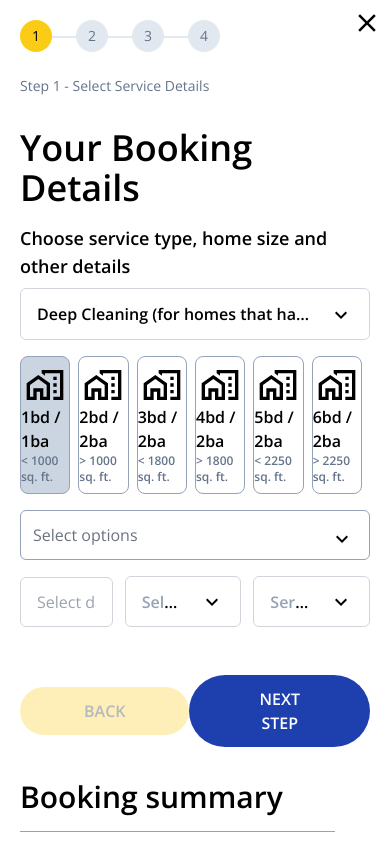
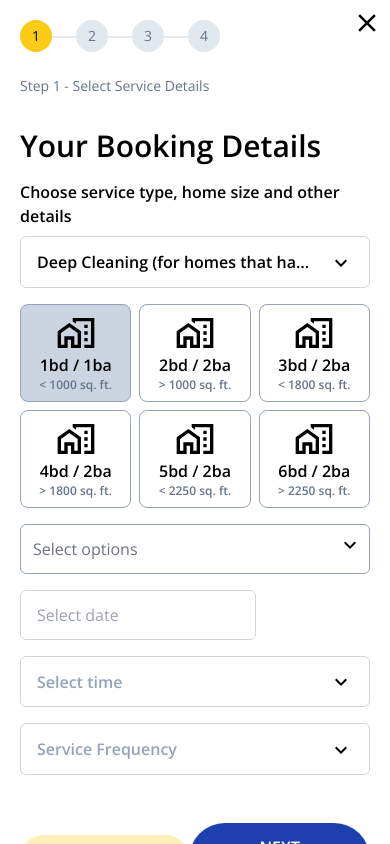
Before and after one commit to amankashyap004/form-traverse, a React (Vite) app: page / in a window 390 px wide. Both pictures are taken after a click on the element "BOOKING CLEANING". Built offline with nearby package versions, Linux system fonts and the light colour scheme.

Commit message:
add media query in service details

```diff
--- a/src/components/BasicBox.jsx
+++ b/src/components/BasicBox.jsx
@@ -8,7 +8,7 @@ const BasicBox = ({ data, isSelected, onClick }) => {
 
    return (
       <div
-         className={`flex justify-center items-center flex-col w-28 py-2 mr-2 rounded-lg border border-slate-400 cursor-pointer ${
+         className={`flex justify-center items-center flex-col w-28 py-2 mr-2 rounded-lg border border-slate-400 cursor-pointer sm:w-full sm:m-0 sm:p-2 ${
             isSelected ? "bg-slate-300" : ""
          }`}
          onClick={handleClick}
--- a/src/components/CustomDropdown.jsx
+++ b/src/components/CustomDropdown.jsx
@@ -35,7 +35,7 @@ const CustomDropdown = ({ options, defaultValue, onChange }) => {
                {options.map((option) => (
                   <div
                      key={option.value}
-                     className="p-2 hover:text-blue-500 cursor-pointer"
+                     className="p-2 hover:text-blue-500 cursor-pointer sm:p-1"
                      onClick={() => handleOptionClick(option)}
                   >
                      {option.label}
--- a/src/components/MultiSelectDropdown.jsx
+++ b/src/components/MultiSelectDropdown.jsx
@@ -56,7 +56,7 @@ const MultiSelectDropdown = ({ options, onChange }) => {
             <div
                className={`transform transition-transform ${
                   dropdownOpen ? "rotate-180" : ""
-               } absolute top-4 right-4`}
+               } absolute top-4 right-4 sm:top-2 sm:right-2`}
             >
                <ExpandMoreIcon />
             </div>
--- a/src/components/stepProgress/serviceDetails/ExtraServiceDetails.jsx
+++ b/src/components/stepProgress/serviceDetails/ExtraServiceDetails.jsx
@@ -31,13 +31,13 @@ const ExtraServiceDetails = () => {
    // }, []);
 
    return (
-      <section className="flex justify-center items-center w-full">
+      <section className="flex justify-center items-center w-full sm:flex-col">
          {/* Select Date */}
-         <div className="mb-4 w-1/3 mr-3">
+         <div className="mb-4 w-1/3 mr-3 sm:w-full sm:mr-0">
             <CustomDatePicker onDateSelect={handleDateSelect} />
          </div>
          {/* Timing */}
-         <div className="mb-4 w-1/3 mr-3">
+         <div className="mb-4 w-1/3 mr-3 sm:w-full sm:mr-0">
             <CustomDropdown
                options={timingData}
                onChange={handleDropdownChangeTiming}
@@ -45,7 +45,7 @@ const ExtraServiceDetails = () => {
             />
          </div>
          {/* Service Frequency */}
-         <div className="mb-4 w-1/3">
+         <div className="mb-4 w-1/3 sm:w-full sm:mr-0">
             <CustomDropdown
                options={serviceFrequencyData}
                onChange={handleDropdownServiceFrequency}
--- a/src/components/stepProgress/serviceDetails/HouseDetails.jsx
+++ b/src/components/stepProgress/serviceDetails/HouseDetails.jsx
@@ -19,7 +19,7 @@ const HouseDetails = () => {
    }, []);
 
    return (
-      <div className="flex justify-start items-center">
+      <div className="flex justify-start items-center sm:grid sm:grid-cols-3 sm:gap-2">
          {dataOfHouseDetails.map((data) => (
             <BasicBox
                key={data.key}
--- a/src/components/stepProgress/serviceDetails/ServiceDetails.jsx
+++ b/src/components/stepProgress/serviceDetails/ServiceDetails.jsx
@@ -29,8 +29,8 @@ const ServiceDetails = () => {
 
    return (
       <section>
-         <h1 className="text-4xl font-extrabold my-4">Your Booking Details</h1>
-         <h3 className="text-lg font-bold my-2">
+         <h1 className="text-4xl font-extrabold my-4 sm:text-3xl">Your Booking Details</h1>
+         <h3 className="text-lg font-bold my-2 sm:text-base">
             Choose service type, home size and other details
          </h3>
          <form>
```
